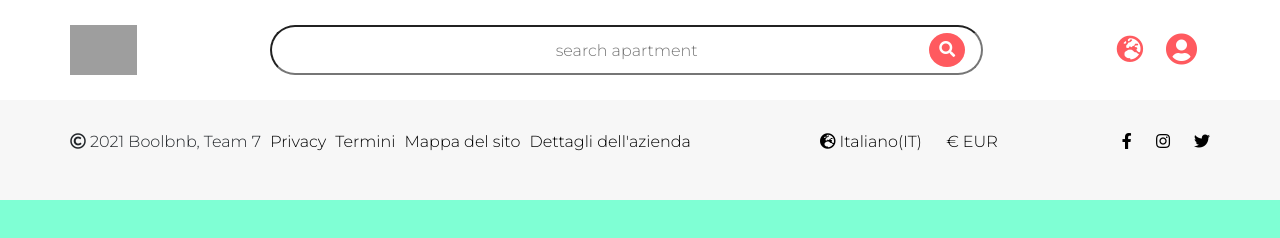
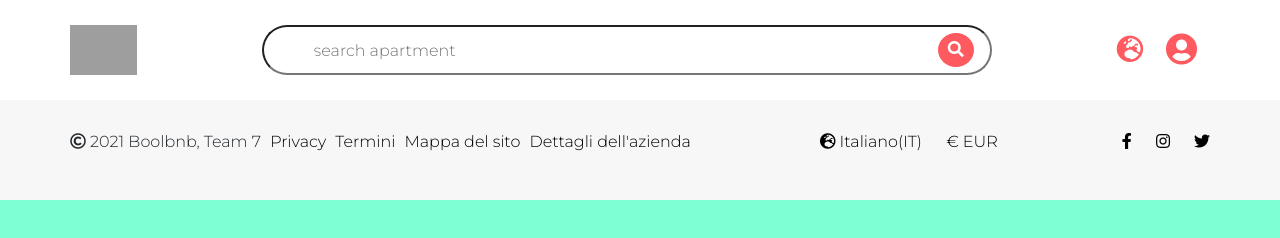
Before and after one commit to Simone-ortu/template_progetto, a website: page index.html in a window 1280 px wide. Drawn offline with nearby package versions, Linux system fonts and the light colour scheme; grey boxes are pictures that could not be loaded.

Commit message:
Fix input header padding

```diff
--- a/src/app.scss
+++ b/src/app.scss
@@ -56,11 +56,11 @@ header {
                     color: white;
                 }
                 input {
+                    padding-left: 50px;
                     width: 100%;
                     height: 50px;
                     border-radius: 50px;
                     &::placeholder {
-                        text-align: center;
                         border-radius: 50px;
                     }
                     &:active{
```
Also changed, not shown: dist/app.css.
